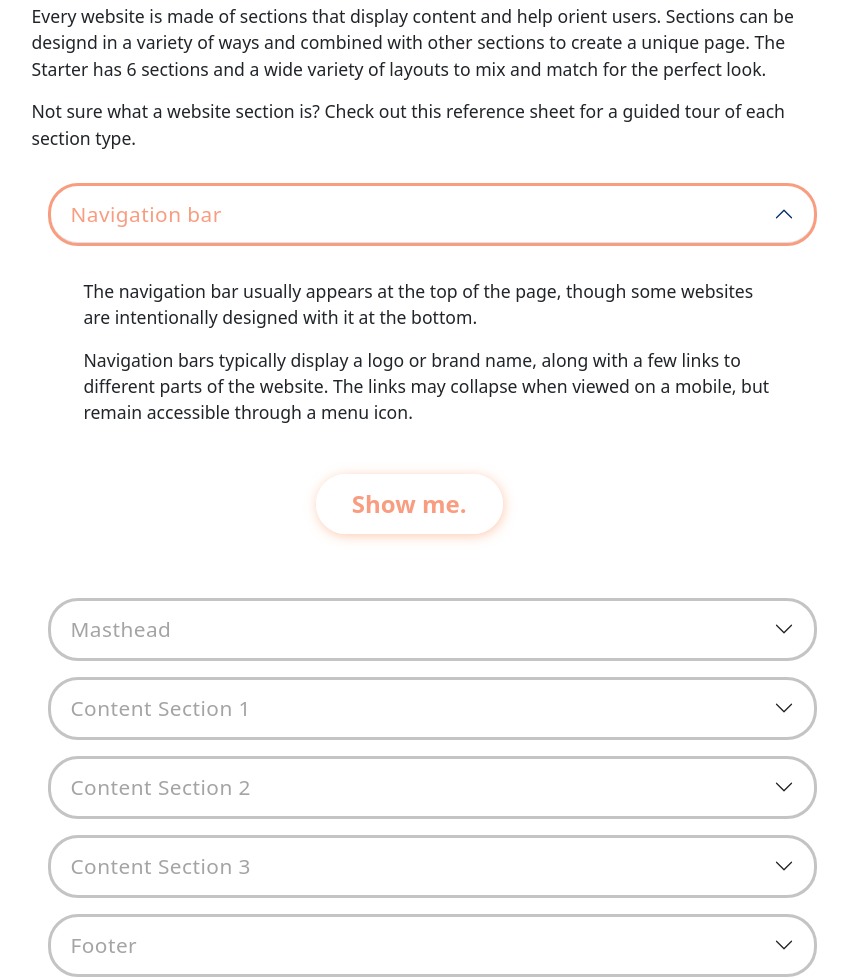
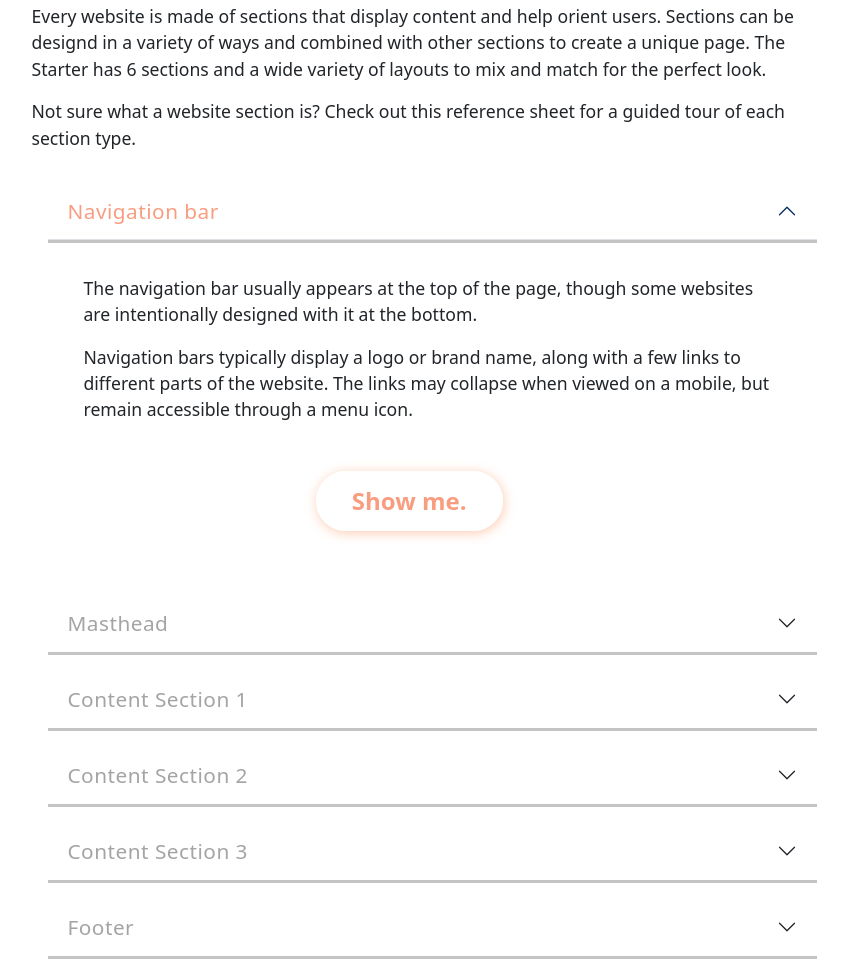
Before and after one commit to just-hugo/chewitt, a website: page basic.html in a window 1280 px wide. Shown: the part 733-1713 px from the top of the page, without its empty margins (118-966 px from the left). Drawn offline with nearby package versions, Linux system fonts and the light colour scheme.

Commit message:
accordion style 2

```diff
--- a/starter_style.css
+++ b/starter_style.css
@@ -63,15 +63,20 @@ footer {
   border-width: 0px;
 }
 .accordion-item:first-of-type .accordion-button {
-  border-radius: 30px;
+  border-radius: 0px;
+  border-top: none;
+  border-bottom: solid;
+  border-width: 3px;
+  border-color: rgb(196, 196, 196);
 }
 .accordion-item:last-of-type .accordion-button.collapsed {
-  border-radius: 30px;
+  border-radius: 0px;
 }
 .accordion-button {
   background-color: #ffffff;
-  border-radius: 30px;
-  border: solid;
+  border-top-style: none;
+  border-radius: 0px;
+  border-bottom: solid;
   border-width: 3px;
   border-color: rgb(196, 196, 196);
   color: rgb(165, 164, 164);
@@ -81,14 +86,15 @@ footer {
 }
 .accordion-button:focus {
   box-shadow: none;
-  border-color: rgba(0, 0, 0, 0.125);
+  border-width: 3px;
+  border-color: rgb(196, 196, 196);
 }
 .accordion-button:after {
 }
 .accordion-button:not(.collapsed) {
   background-color: #ffffff;
   color: #f99d80;
-  border: solid;
+  border-bottom: solid;
   border-width: 3px;
   border-color: #f99d80;
 }
```
